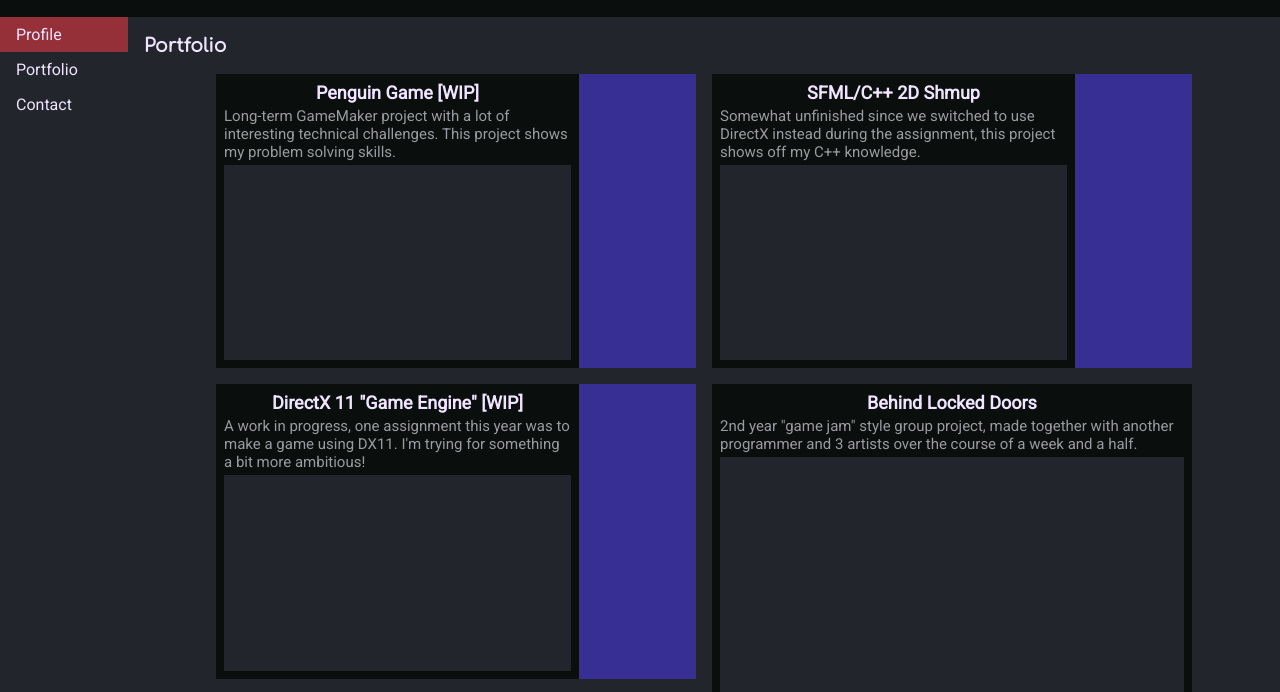
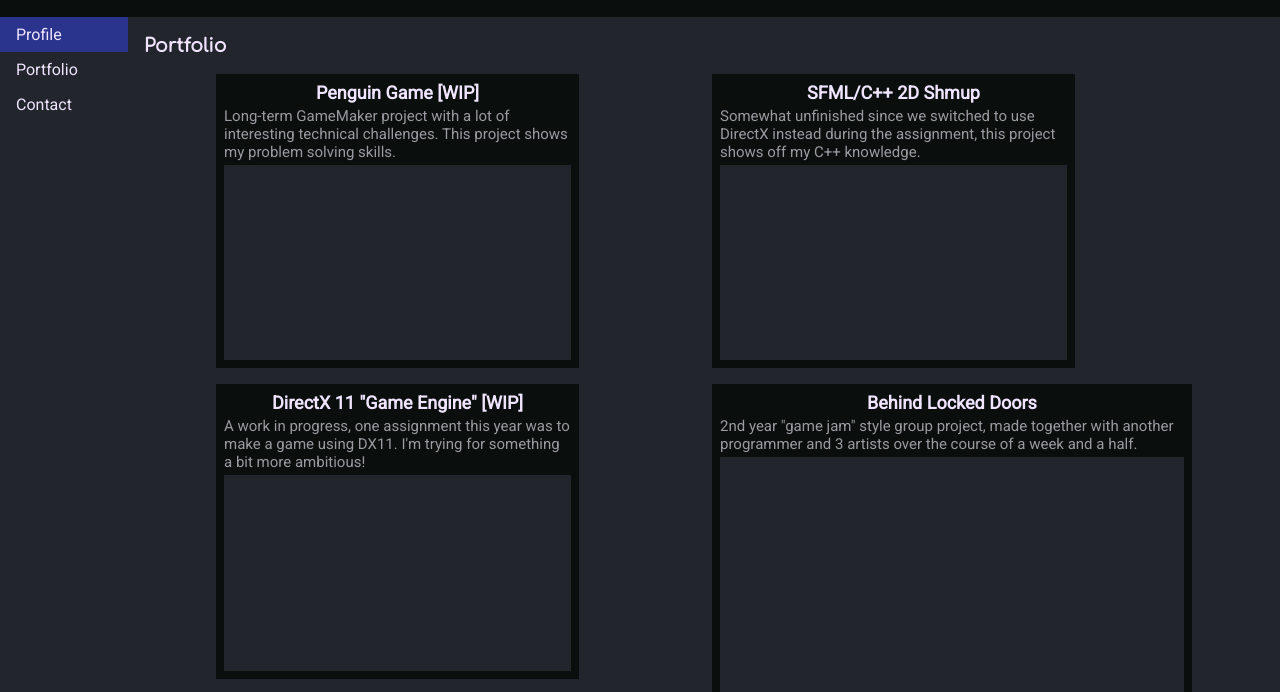
Before and after one commit to ChillPenguin1993/ChillPenguin1993.github.io, a plain HTML site: page portfolio.html in a window 1280 px wide. In both pictures the pointer is over the link "Profile". Shown: the part 108-800 px from the top of the page. Drawn offline with Linux system fonts and the light colour scheme.

Commit message:
Changed the highlight (links) colour
Tweaked the colour from red to a (hopefully friendlier) blue

```diff
--- a/desktop.css
+++ b/desktop.css
@@ -75,7 +75,7 @@ nav#sidebar a:visited {
 
 nav#sidebar a:hover {
 	color: #F0E4FF;
-	background-color: #952F38;
+	background-color: #2b348c;
 }
 
 main {
@@ -105,8 +105,6 @@ li.portfolio_item {
 
 	flex-grow: 1;
 	flex-shrink: 1;
-
-	background-color: #382F95;
 }
 
 li.portfolio_item div {
@@ -125,7 +123,7 @@ li.portfolio_item a {
 }
 
 li.portfolio_item a div:hover {
-	background-color: #952F38;
+	background-color: #2b348c;
 }
 
 li.portfolio_item div h4 {
```
